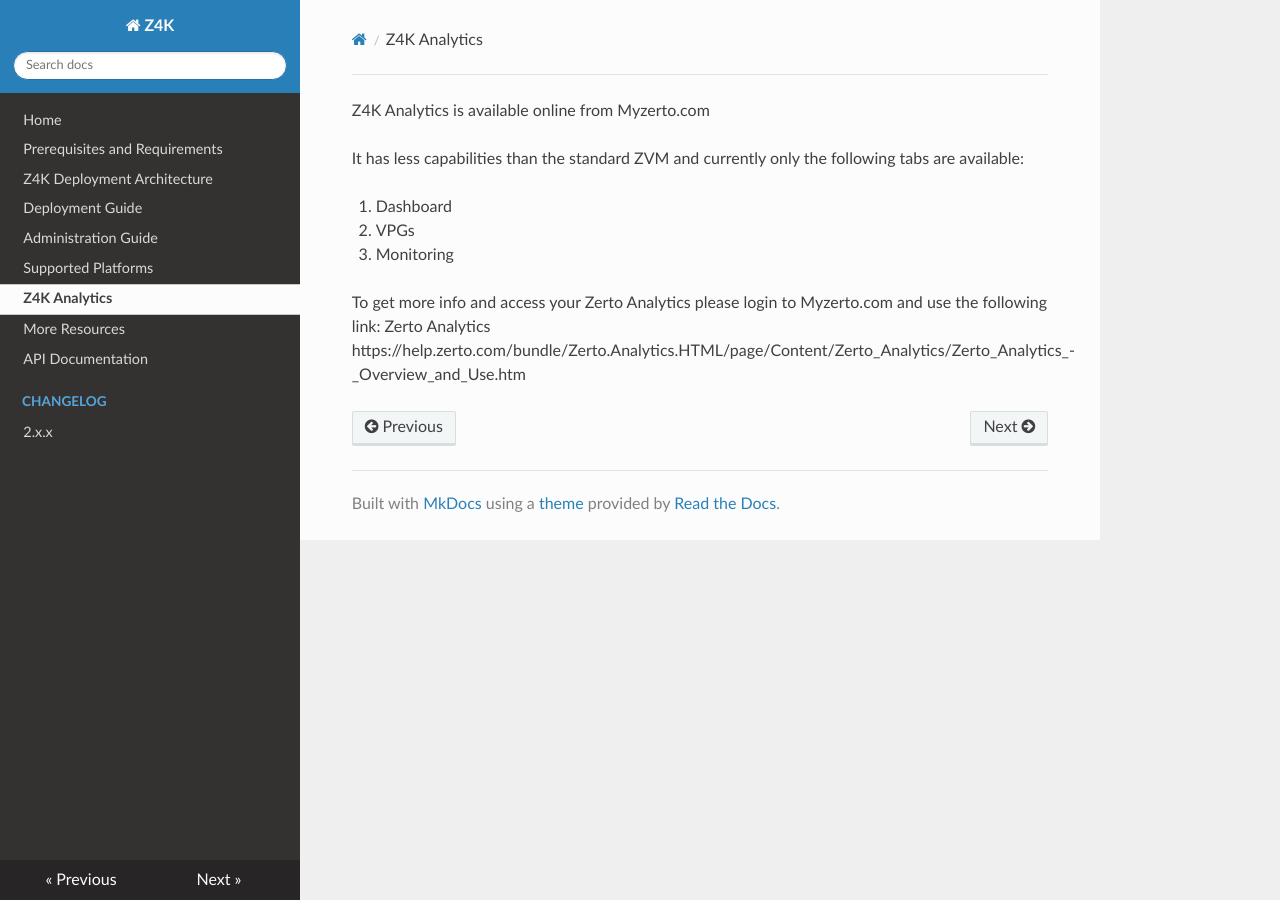
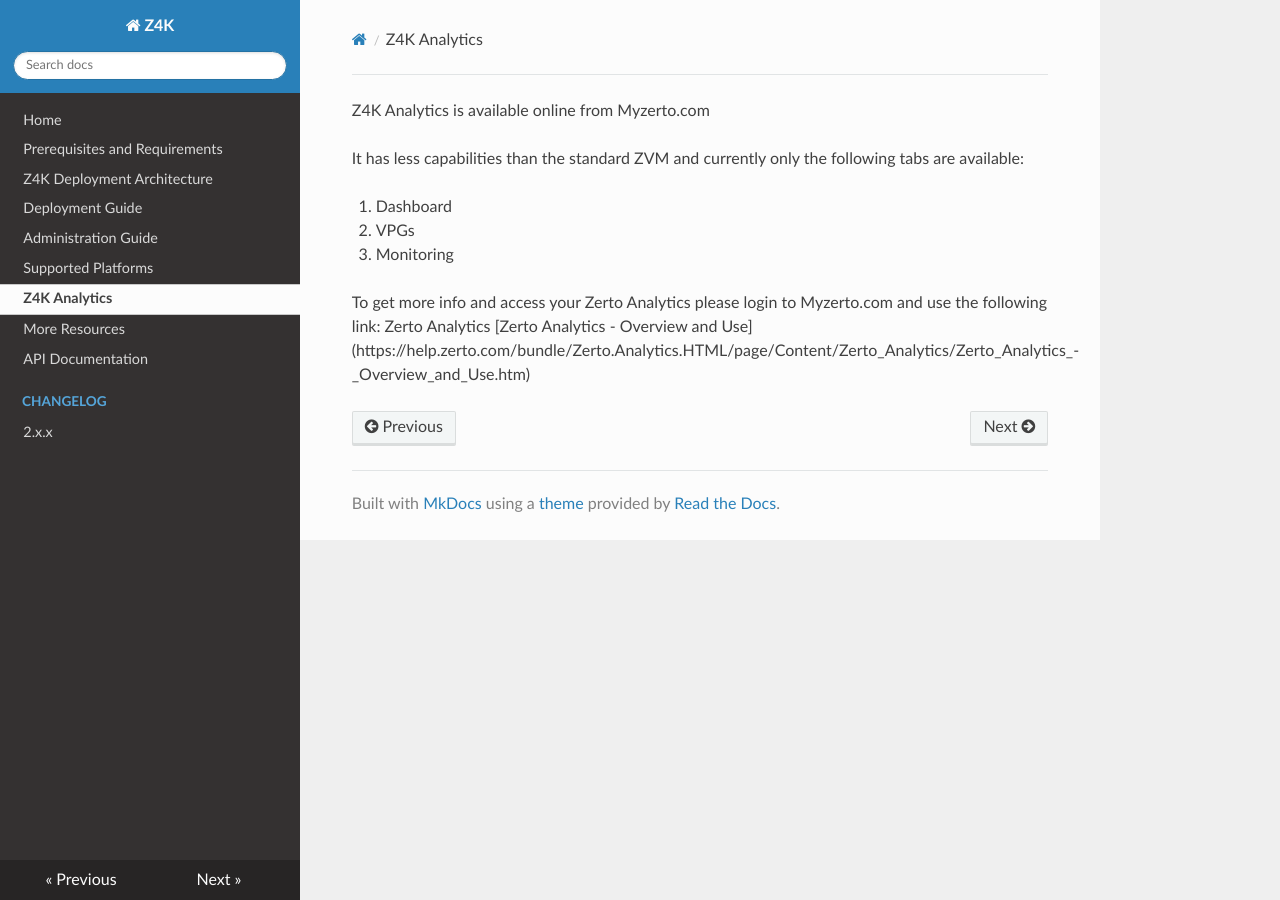
Before and after one commit to ZertoPublic/Z4K, an MkDocs documentation site: the page built from docs/Z4KAnalytics.md, in a window 1280 px wide. Built offline with MkDocs 1.6.1, drawn with Linux system fonts in a browser that asks for light colours.

Commit message:
Update Z4KAnalytics.md

```diff
--- a/docs/Z4KAnalytics.md
+++ b/docs/Z4KAnalytics.md
@@ -8,4 +8,4 @@
 
 To get more info and access your Zerto Analytics please login to Myzerto.com and use the following link:
 Zerto Analytics
-https://help.zerto.com/bundle/Zerto.Analytics.HTML/page/Content/Zerto_Analytics/Zerto_Analytics_-_Overview_and_Use.htm
+[Zerto Analytics - Overview and Use] (https://help.zerto.com/bundle/Zerto.Analytics.HTML/page/Content/Zerto_Analytics/Zerto_Analytics_-_Overview_and_Use.htm)
```
